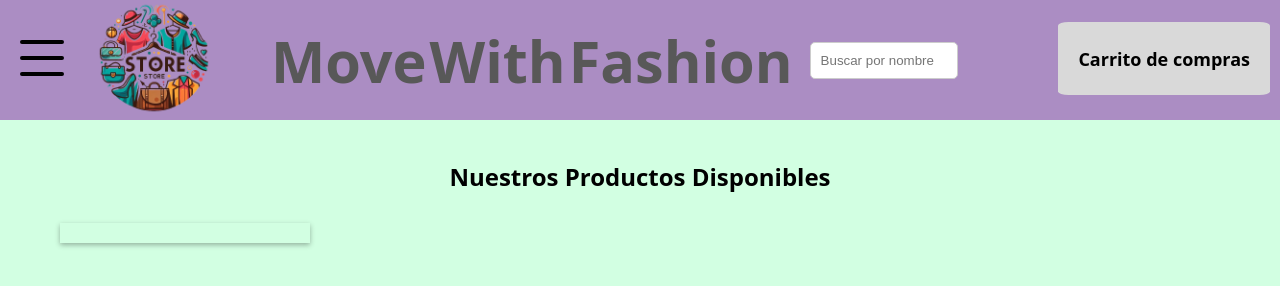
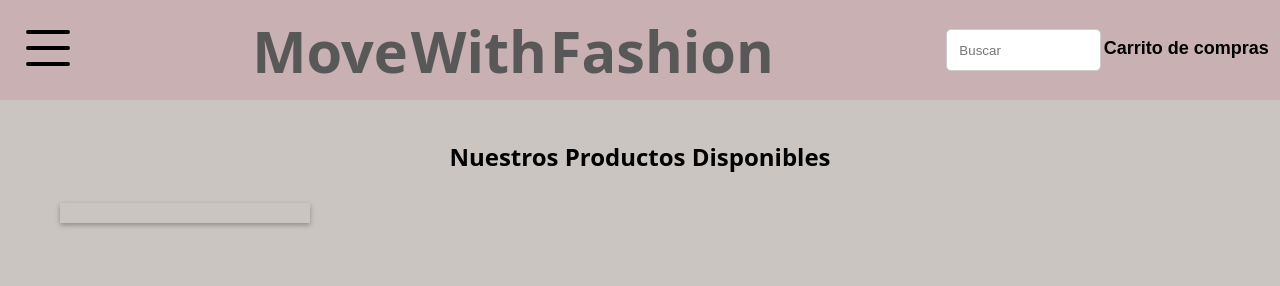
Before and after one commit to Ace707-dev/TiendaJS, a plain HTML site: page index.html in a window 1280 px wide. Drawn offline with Linux system fonts and the light colour scheme; no server answers.

Commit message:
casi final

```diff
--- a/css/style.css
+++ b/css/style.css
@@ -1,13 +1,16 @@
 header {
+    position: sticky;
+    top: 0;
+    z-index: 1000;
     display: flex;
     justify-content: space-between;
     align-items: center;
     font-family: "Jaini", system-ui;
     font-weight: 400;
     font-style: normal;
-    background-color: #AB8DC3;
+    background-color: #c9b0b2;
     padding: 10px;
-    max-height: 100px;
+    max-height: 80px;
   }
 
   .titulo {
@@ -22,7 +25,7 @@ header {
     font-weight: 400;
     font-style: normal;
     color: rgb(88, 88, 88);
-    margin-left: 40PX;
+    margin-left: 2vw;
 }
   body {
     font-family: "Jaini", system-ui;
@@ -30,7 +33,7 @@ header {
     font-style: normal;
     margin: 0;
     padding: 0;
-    background-color: #d2ffe2;
+    background-color: #cac5c0;
 
   }
 
@@ -45,19 +48,18 @@ header {
     font-size: 16px;
   }
   .carrito .finalizar-compra {
-    font-family: "Jaini", system-ui;
-    font-weight: 400;
     font-style: normal;
     display: block;
     margin-top: 1%;
     margin-bottom: 2%;
-    padding: 10px 20px;
-    background-color: hsl(0, 0%, 85%);
+    padding: 0.1vw;
+    background-color: #c9b0b2;
     color: black;
     border: none;
     cursor: pointer;
-    font-size: 16px;
-  }
+    font-size: 1.5vw;
+    border-radius: 5%;
+}
 
   h1 {
     text-align: center;
@@ -137,9 +139,6 @@ header {
     text-align: center;
   }
 
-  .finalizar-compra {
-      border-radius: 5%;
-   }
 
   .dropdown {
     position: relative;
@@ -150,19 +149,20 @@ header {
   .dropdown-content {
     display: none;
     position: absolute;
-    background-color: #f9f9f9;
-    min-width: 160px;
+    background-color: #c9b0b2;
+    min-width: 300%;
     box-shadow: 0px 8px 16px 0px rgba(0,0,0,0.2);
     z-index: 1;
     border-radius: 3%;
   }
 
   .dropdown-content a {
+    letter-spacing: 1px;
     color: black;
     padding: 12px 16px;
     text-decoration: none;
     display: block;
-    font-size: 2vw;
+    font-size: 125%;
     max-width: 100%;
     max-height: auto;
     min-width: 50%;
@@ -174,6 +174,7 @@ header {
   .dropdown:hover .dropdown-content {
     display: block;
   }
+
   .img {
     max-width: 100%;
     min-width: 50px;
@@ -181,11 +182,11 @@ header {
     margin-left: 20px;
 }
 
-.svg¨
-{
-    width: 30%;
-    height: auto;
-    margin-left: 20px;
+.svg {
+  max-width: 10vw;
+  min-width: 1vw;
+  height: auto;
+  margin-left: 0.5vw;
 }
 
 .popup {
@@ -201,7 +202,7 @@ header {
 }
 
 .popup-content {
-  background-color: #b7ffd0;
+  background-color: #c9c6bf;
   margin: 15% auto;
   padding: 20px;
   border: 1px solid #888;
@@ -224,11 +225,12 @@ header {
   margin-right: 10px;
 }
 
-.search-input{
-  width: 10%;
-  padding: 10px;
-  margin: 10px 0;
-  margin-right: 8%;
+.search-input {
+  width: 10vw;
+  padding: 1vw;
+  margin: 1vw 0;
+  margin-right: 0.1vw;
+  margin-left: 2vw;
   border: 1px solid #ccc;
   border-radius: 5px;
 }
--- a/index.html
+++ b/index.html
@@ -8,7 +8,7 @@
 </head>
 <header>
   <div class="dropdown">
-    <svg xmlns="http://www.w3.org/2000/svg" width="64" height="64" fill="currentColor" class="bi bi-list" viewBox="0 0 16 16" width: 30%
+    <svg xmlns="http://www.w3.org/2000/svg" width="64" height="64" fill="currentColor" class="bi bi-list svg" viewBox="0 0 16 16" width: 30%
     height: auto
     margin-left: 20px>
       <path fill-rule="evenodd" d="M2.5 12a.5.5 0 0 1 .5-.5h10a.5.5 0 0 1 0 1H3a.5.5 0 0 1-.5-.5m0-4a.5.5 0 0 1 .5-.5h10a.5.5 0 0 1 0 1H3a.5.5 0 0 1-.5-.5m0-4a.5.5 0 0 1 .5-.5h10a.5.5 0 0 1 0 1H3a.5.5 0 0 1-.5-.5"/>
@@ -22,17 +22,12 @@
       <a href="#" data-category="electronics">Electronica</a>
     </div>
   </div>
-  <div>
-  <h1>
-    <img class="img" src="src/logo-removebg-preview.png" alt="Logo de la tienda" width="120px" >
-  </h1>
-</div>
   <div class="titulo">
     <h2>Move</h2>
     <h2>With</h2>
     <h2>Fashion</h2>
   </div>
-  <input type="text" id="search-input" class="search-input" placeholder="Buscar por nombre">
+  <input type="text" id="search-input" class="search-input" placeholder="Buscar">
   <section class="carrito">
     <button class="finalizar-compra" id="open-popup">
       <h1 class="carro">Carrito de compras</h1>
```
